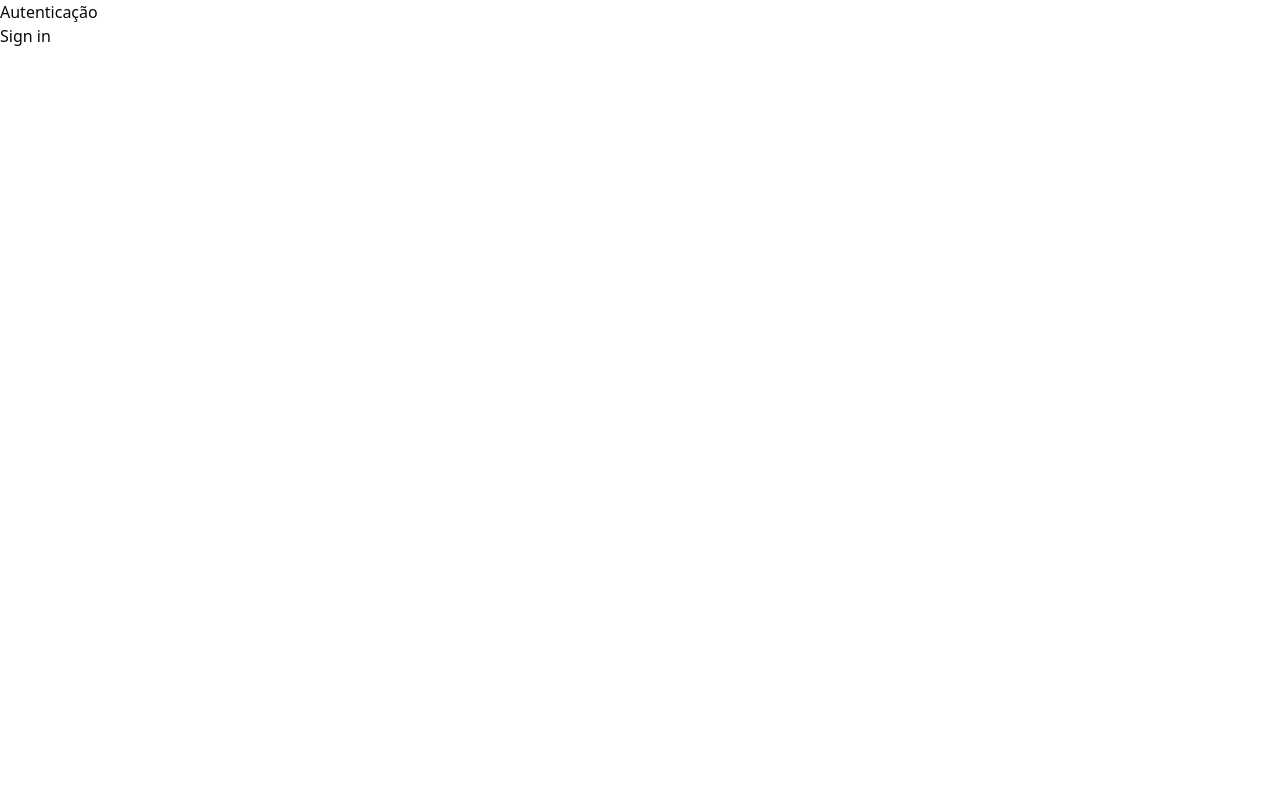
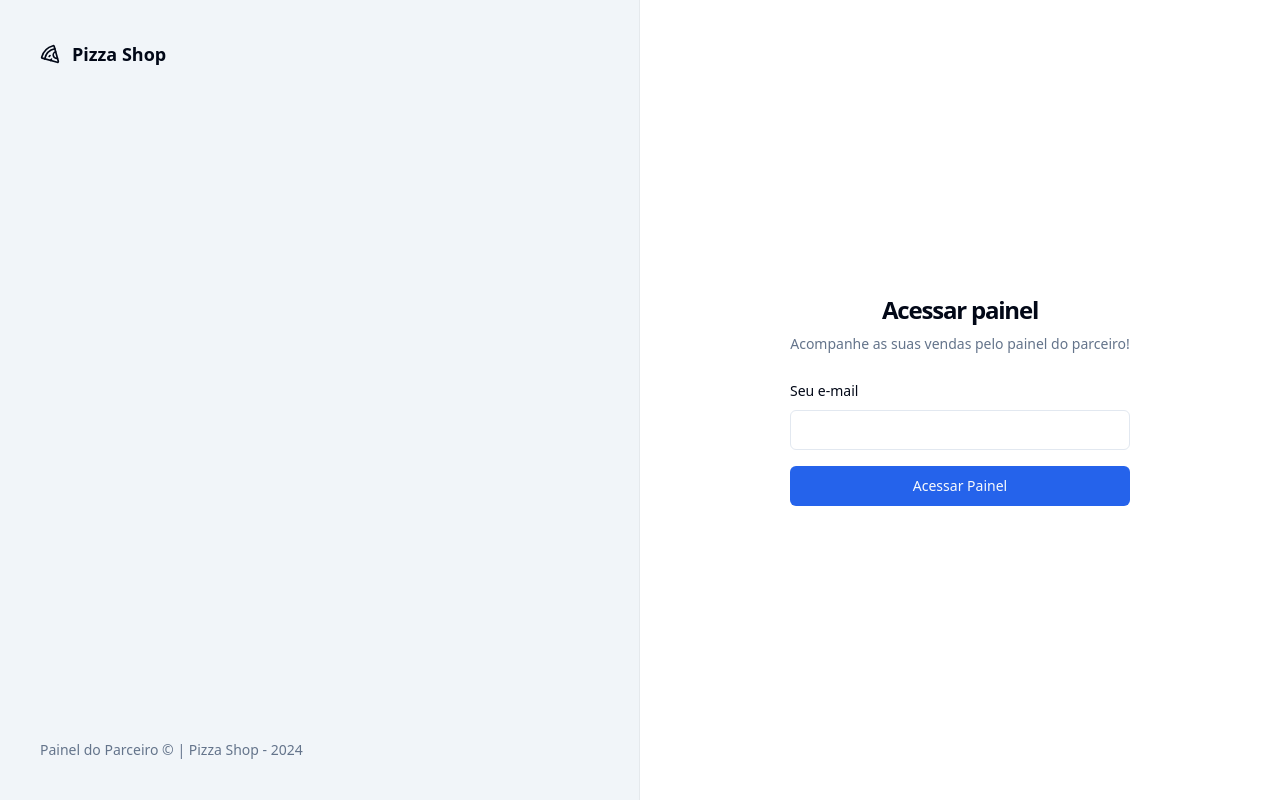
Before and after one commit to JoaoTrajano/pizzashop-web, a React (Vite) app: page /sign-in in a window 1280 px wide. Built offline with nearby package versions, Linux system fonts and the light colour scheme.

Commit message:
feat: created the page login

```diff
--- a/package.json
+++ b/package.json
@@ -10,6 +10,7 @@
     "preview": "vite preview"
   },
   "dependencies": {
+    "@radix-ui/react-label": "^2.1.0",
     "@radix-ui/react-slot": "^1.1.0",
     "class-variance-authority": "^0.7.1",
     "clsx": "^2.1.1",
--- /dev/null
+++ b/src/components/ui/input.tsx
@@ -0,0 +1,22 @@
+import * as React from "react"
+
+import { cn } from "@/lib/utils"
+
+const Input = React.forwardRef<HTMLInputElement, React.ComponentProps<"input">>(
+  ({ className, type, ...props }, ref) => {
+    return (
+      <input
+        type={type}
+        className={cn(
+          "flex h-10 w-full rounded-md border border-input bg-background px-3 py-2 text-base ring-offset-background file:border-0 file:bg-transparent file:text-sm file:font-medium file:text-foreground placeholder:text-muted-foreground focus-visible:outline-none focus-visible:ring-2 focus-visible:ring-ring focus-visible:ring-offset-2 disabled:cursor-not-allowed disabled:opacity-50 md:text-sm",
+          className
+        )}
+        ref={ref}
+        {...props}
+      />
+    )
+  }
+)
+Input.displayName = "Input"
+
+export { Input }
--- /dev/null
+++ b/src/components/ui/label.tsx
@@ -0,0 +1,24 @@
+import * as React from "react"
+import * as LabelPrimitive from "@radix-ui/react-label"
+import { cva, type VariantProps } from "class-variance-authority"
+
+import { cn } from "@/lib/utils"
+
+const labelVariants = cva(
+  "text-sm font-medium leading-none peer-disabled:cursor-not-allowed peer-disabled:opacity-70"
+)
+
+const Label = React.forwardRef<
+  React.ElementRef<typeof LabelPrimitive.Root>,
+  React.ComponentPropsWithoutRef<typeof LabelPrimitive.Root> &
+    VariantProps<typeof labelVariants>
+>(({ className, ...props }, ref) => (
+  <LabelPrimitive.Root
+    ref={ref}
+    className={cn(labelVariants(), className)}
+    {...props}
+  />
+))
+Label.displayName = LabelPrimitive.Root.displayName
+
+export { Label }
--- a/src/global.css
+++ b/src/global.css
@@ -6,106 +6,58 @@
 
 @layer base {
   :root {
+    --background: 0 0% 100%;
+    --foreground: 222.2 84% 4.9%;
+    --card: 0 0% 100%;
+    --card-foreground: 222.2 84% 4.9%;
+    --popover: 0 0% 100%;
+    --popover-foreground: 222.2 84% 4.9%;
+    --primary: 221.2 83.2% 53.3%;
+    --primary-foreground: 210 40% 98%;
+    --secondary: 210 40% 96.1%;
+    --secondary-foreground: 222.2 47.4% 11.2%;
+    --muted: 210 40% 96.1%;
+    --muted-foreground: 215.4 16.3% 46.9%;
+    --accent: 210 40% 96.1%;
+    --accent-foreground: 222.2 47.4% 11.2%;
+    --destructive: 0 84.2% 60.2%;
+    --destructive-foreground: 210 40% 98%;
+    --border: 214.3 31.8% 91.4%;
+    --input: 214.3 31.8% 91.4%;
+    --ring: 221.2 83.2% 53.3%;
+    --radius: 0.5rem;
+    --chart-1: 12 76% 61%;
+    --chart-2: 173 58% 39%;
+    --chart-3: 197 37% 24%;
+    --chart-4: 43 74% 66%;
+    --chart-5: 27 87% 67%;
+  }
 
-    --background: 0 0% 100%;
-
-    --foreground: 240 10% 3.9%;
-
-    --card: 0 0% 100%;
-
-    --card-foreground: 240 10% 3.9%;
-
-    --popover: 0 0% 100%;
-
-    --popover-foreground: 240 10% 3.9%;
-
-    --primary: 240 5.9% 10%;
-
-    --primary-foreground: 0 0% 98%;
-
-    --secondary: 240 4.8% 95.9%;
-
-    --secondary-foreground: 240 5.9% 10%;
-
-    --muted: 240 4.8% 95.9%;
-
-    --muted-foreground: 240 3.8% 46.1%;
-
-    --accent: 240 4.8% 95.9%;
-
-    --accent-foreground: 240 5.9% 10%;
-
-    --destructive: 0 84.2% 60.2%;
-
-    --destructive-foreground: 0 0% 98%;
-
-    --border: 240 5.9% 90%;
-
-    --input: 240 5.9% 90%;
-
-    --ring: 240 10% 3.9%;
-
-    --chart-1: 12 76% 61%;
-
-    --chart-2: 173 58% 39%;
-
-    --chart-3: 197 37% 24%;
-
-    --chart-4: 43 74% 66%;
-
-    --chart-5: 27 87% 67%;
-
-    --radius: 0.5rem
-  }
   .dark {
-
-    --background: 240 10% 3.9%;
-
-    --foreground: 0 0% 98%;
-
-    --card: 240 10% 3.9%;
-
-    --card-foreground: 0 0% 98%;
-
-    --popover: 240 10% 3.9%;
-
-    --popover-foreground: 0 0% 98%;
-
-    --primary: 0 0% 98%;
-
-    --primary-foreground: 240 5.9% 10%;
-
-    --secondary: 240 3.7% 15.9%;
-
-    --secondary-foreground: 0 0% 98%;
-
-    --muted: 240 3.7% 15.9%;
-
-    --muted-foreground: 240 5% 64.9%;
-
-    --accent: 240 3.7% 15.9%;
-
-    --accent-foreground: 0 0% 98%;
-
+    --background: 222.2 84% 4.9%;
+    --foreground: 210 40% 98%;
+    --card: 222.2 84% 4.9%;
+    --card-foreground: 210 40% 98%;
+    --popover: 222.2 84% 4.9%;
+    --popover-foreground: 210 40% 98%;
+    --primary: 217.2 91.2% 59.8%;
+    --primary-foreground: 222.2 47.4% 11.2%;
+    --secondary: 217.2 32.6% 17.5%;
+    --secondary-foreground: 210 40% 98%;
+    --muted: 217.2 32.6% 17.5%;
+    --muted-foreground: 215 20.2% 65.1%;
+    --accent: 217.2 32.6% 17.5%;
+    --accent-foreground: 210 40% 98%;
     --destructive: 0 62.8% 30.6%;
-
-    --destructive-foreground: 0 0% 98%;
-
-    --border: 240 3.7% 15.9%;
-
-    --input: 240 3.7% 15.9%;
-
-    --ring: 240 4.9% 83.9%;
-
+    --destructive-foreground: 210 40% 98%;
+    --border: 217.2 32.6% 17.5%;
+    --input: 217.2 32.6% 17.5%;
+    --ring: 224.3 76.3% 48%;
     --chart-1: 220 70% 50%;
-
     --chart-2: 160 60% 45%;
-
     --chart-3: 30 80% 55%;
-
     --chart-4: 280 65% 60%;
-
-    --chart-5: 340 75% 55%
+    --chart-5: 340 75% 55%;
   }
 }
 
--- a/src/pages/_layouts/auth.tsx
+++ b/src/pages/_layouts/auth.tsx
@@ -1,10 +1,19 @@
+import { Pizza } from 'lucide-react'
 import { Outlet } from 'react-router-dom'
 
 export function AuthLayout() {
   return (
-    <div>
-      <h1>Autenticação</h1>
-      <div>
+    <div className="grid min-h-screen grid-cols-2">
+      <div className="flex h-full flex-col justify-between border-r border-foreground/5 bg-muted p-10 text-muted-foreground">
+        <div className="flex items-center gap-3 text-lg text-foreground">
+          <Pizza className="h-5 w-5" />
+          <span className="font-semibold">Pizza Shop</span>
+        </div>
+        <footer className="text-sm">
+          Painel do Parceiro &copy; | Pizza Shop - {new Date().getFullYear()}
+        </footer>
+      </div>
+      <div className="flex flex-col items-center justify-center">
         <Outlet />
       </div>
     </div>
--- a/src/pages/auth/sign-in.tsx
+++ b/src/pages/auth/sign-in.tsx
@@ -1,9 +1,32 @@
 import { ContentPage } from '@/components/ContentPage'
+import { Button } from '@/components/ui/button'
+import { Input } from '@/components/ui/input'
+import { Label } from '@/components/ui/label'
 
 export function SignIn() {
   return (
     <ContentPage titlePage="Login">
-      <h1>Sign in</h1>
+      <div className="p-8">
+        <div className="flex w-[340px] flex-col justify-center gap-6">
+          <div className="flex flex-col gap-2 text-center">
+            <h1 className="text-2xl font-semibold tracking-tighter">
+              Acessar painel
+            </h1>
+            <p className="text-sm text-muted-foreground">
+              Acompanhe as suas vendas pelo painel do parceiro!
+            </p>
+          </div>
+          <div className="space-y-4">
+            <div className="space-y-2">
+              <Label htmlFor="email"> Seu e-mail</Label>
+              <Input id="email" type="email" />
+            </div>
+            <Button className="w-full" type="submit">
+              Acessar Painel
+            </Button>
+          </div>
+        </div>
+      </div>
     </ContentPage>
   )
 }
```
Also changed, not shown: 1 other file (tests, documents, lock files or other folders).
